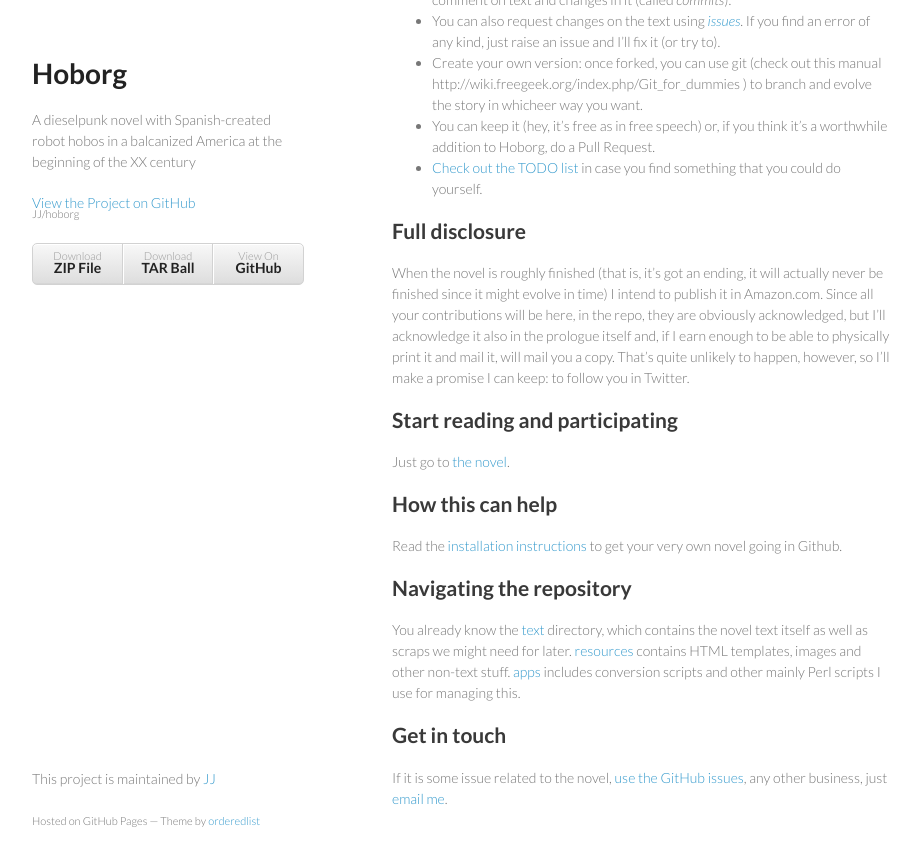
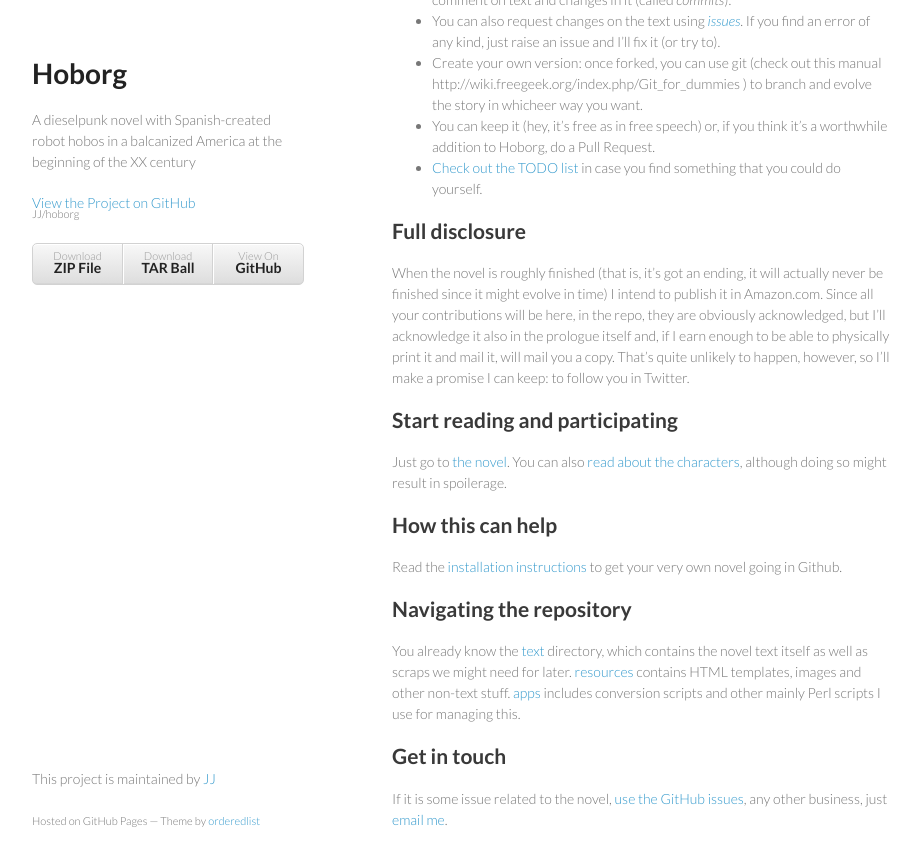
Before and after one commit to JJ/hoborg, a Jekyll site: the page built from index.md, in a window 1280 px wide and 900 px high, scrolled down 792 px. Shown: the top 866 px of the window, without its empty margins (178-1098 px from the left). Built offline with Jekyll 4.4.1, drawn with Linux system fonts in a browser that asks for light colours.

```diff
--- a/index.md
+++ b/index.md
@@ -66,7 +66,7 @@ to follow you in Twitter.
 Start reading and participating
 ---------------------------------------
 
-Just go to [the novel](text/text).
+Just go to [the novel](text/text). You can also [read about the characters](text/characters), although doing so might result in spoilerage.
 
 How this can help
 -----------------------
```
